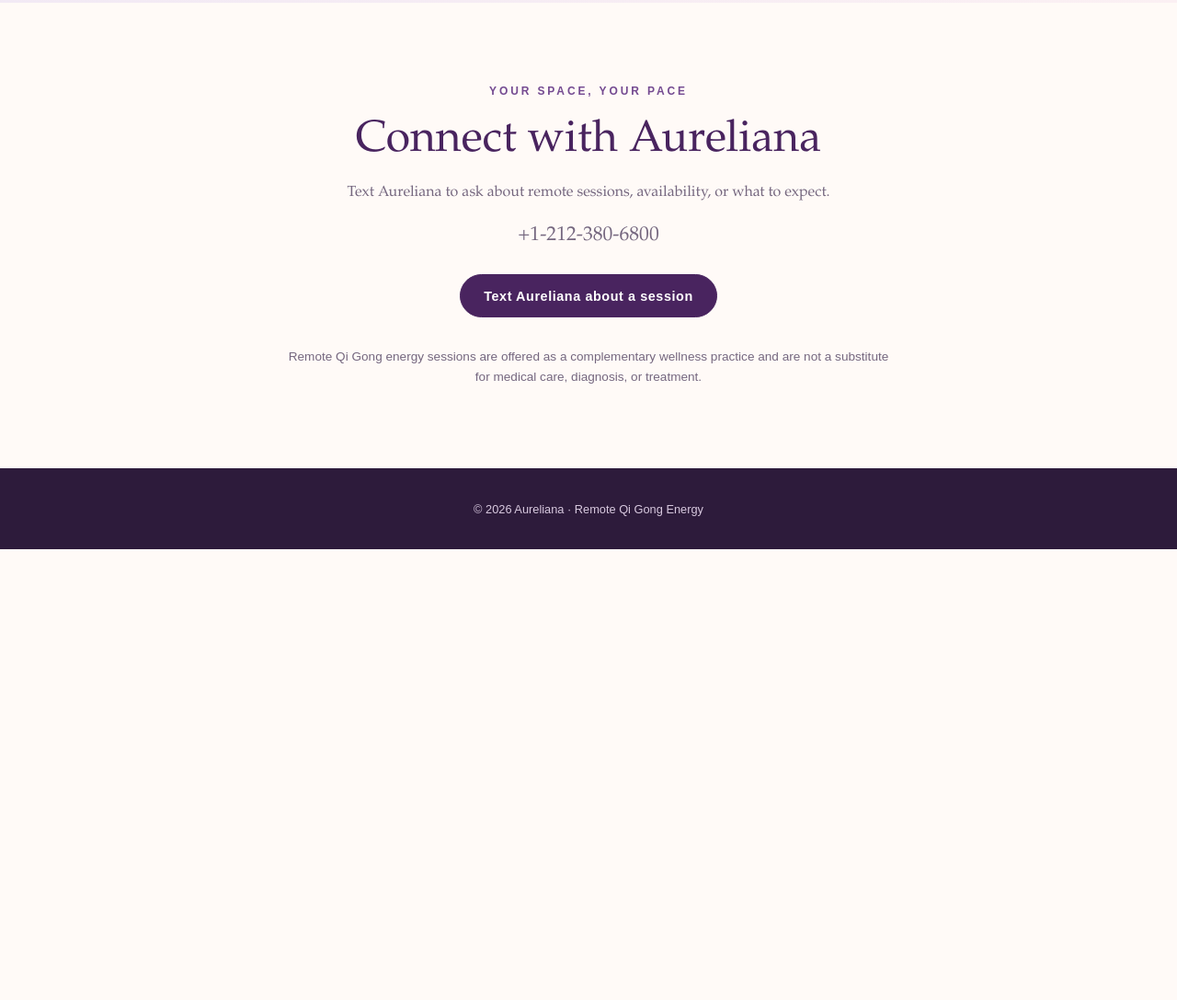
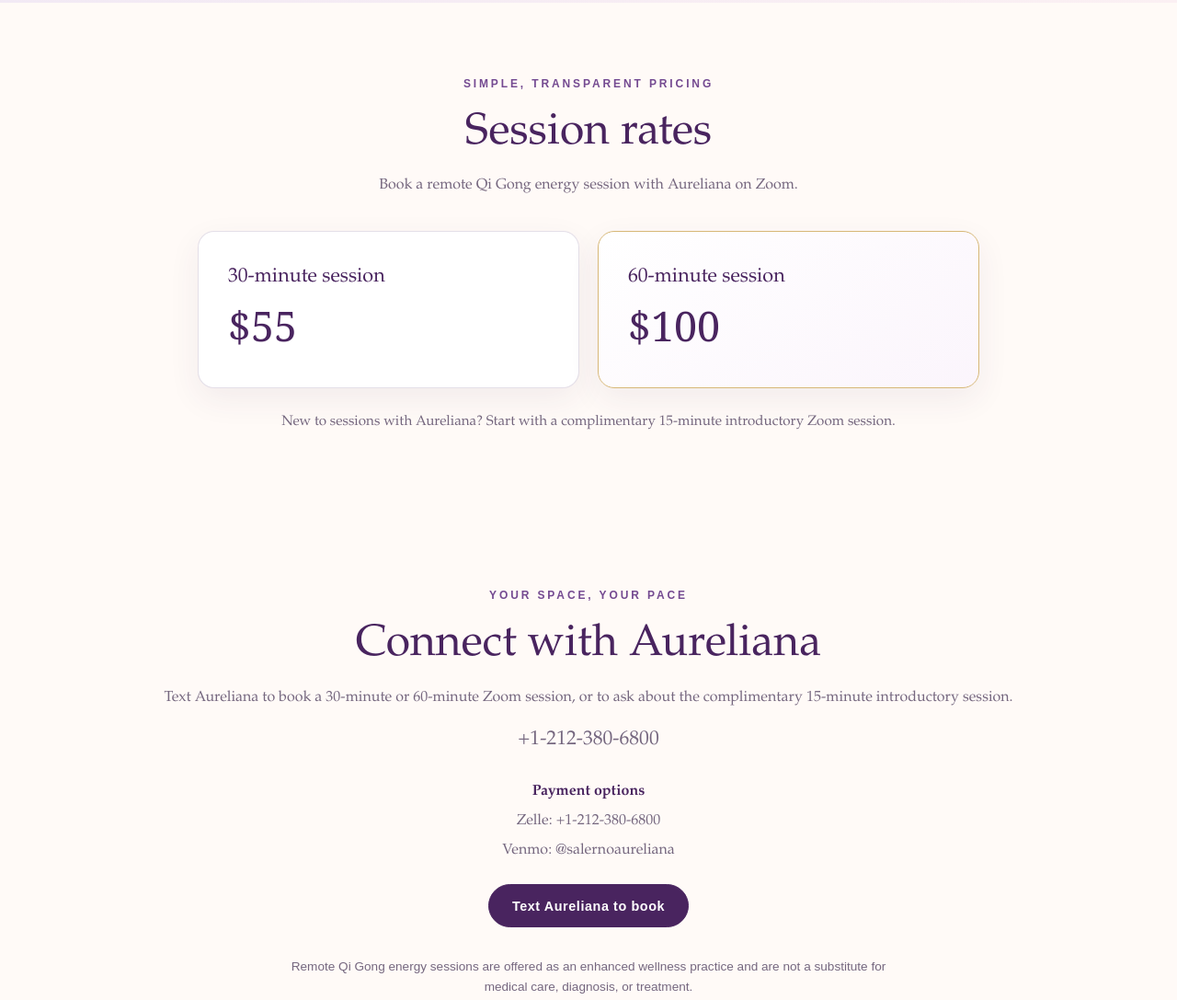
Before and after one commit to ksalerno99/qigongrely, a plain HTML site: page index.html in a window 1280 px wide. Shown: the part 1716-2803 px from the top of the page at 92% size. Before the commit the page ends 2313 px from the top, so only its background shows below. Drawn offline with Linux system fonts and the light colour scheme.

Commit message:
Published pricing

```diff
--- a/index.html
+++ b/index.html
@@ -6,7 +6,7 @@
   <meta name="theme-color" content="#2d1749">
   <meta
     name="description"
-    content="Explore remote Qi Gong energy sessions with Aureliana, inspired by Fa Qi and offered as a complementary wellness practice."
+    content="Explore remote Qi Gong energy sessions with Aureliana, inspired by Fa Qi and offered as an enhanced wellness practice."
   >
   <title>Aureliana | Remote Qi Gong Energy</title>
 
@@ -260,6 +260,67 @@
       font-size: .95rem;
     }
 
+    .pricing {
+      padding: 5rem 1.25rem;
+      background: var(--cream);
+      text-align: center;
+    }
+
+    .pricing-inner {
+      width: min(850px, 100%);
+      margin: 0 auto;
+    }
+
+    .pricing .eyebrow {
+      color: var(--violet);
+    }
+
+    .pricing-intro {
+      max-width: 620px;
+      margin: 0 auto 2.25rem;
+      color: var(--muted);
+    }
+
+    .pricing-cards {
+      display: grid;
+      grid-template-columns: repeat(2, minmax(0, 1fr));
+      gap: 1.25rem;
+      text-align: left;
+    }
+
+    .price-card {
+      position: relative;
+      padding: 2rem;
+      border: 1px solid rgba(91, 59, 111, .16);
+      border-radius: 18px;
+      background: #fff;
+      box-shadow: 0 12px 35px rgba(75, 43, 91, .07);
+    }
+
+    .price-card.featured {
+      border-color: var(--gold);
+      background: linear-gradient(145deg, #fff, #fbf5fc);
+    }
+
+    .price-card h3 {
+      margin: 0;
+      color: var(--plum);
+      font-size: 1.35rem;
+      font-weight: 400;
+    }
+
+    .price {
+      margin: .5rem 0;
+      color: var(--plum);
+      font: 400 2.8rem/1.2 Georgia, serif;
+    }
+
+    .first-session-note {
+      margin: 1.5rem 0 0;
+      color: var(--muted);
+      font-size: .95rem;
+    }
+
     .contact {
       text-align: center;
     }
@@ -278,6 +339,20 @@
       margin: .6rem 0 1.5rem;
       color: var(--plum);
       font-size: 1.35rem;
+    }
+
+    .payment-options {
+      margin: 1.5rem auto;
+      color: var(--muted);
+    }
+
+    .payment-options p {
+      margin: .35rem 0;
+    }
+
+    .payment-options strong {
+      color: var(--plum);
+      font-weight: 600;
     }
 
     .note {
@@ -324,6 +399,12 @@
       .practice-inner {
         padding-top: 4rem;
         padding-bottom: 4rem;
+      }
+    }
+
+    @media (max-width: 600px) {
+      .pricing-cards {
+        grid-template-columns: 1fr;
       }
     }
 
@@ -399,7 +480,7 @@
             <div class="card-details">
               <p>
                 Make time to pause, reconnect with your sense of vitality, and
-                welcome a fresh perspective through a gentle energy session.
+                welcome a higher frequency through a gentle energy session.
               </p>
               <p>
                 Aureliana will explain how she approaches the session before it
@@ -421,7 +502,7 @@
                 practice.
               </p>
               <p>
-                People’s experiences vary. This is a complementary wellness
+                People’s experiences vary. This is an enhanced wellness
                 practice, not a medical treatment or a substitute for care from
                 a health professional.
               </p>
@@ -449,21 +530,57 @@
       </div>
     </section>
 
+    <section class="pricing" aria-labelledby="pricing-title">
+      <div class="pricing-inner fade-in">
+        <p class="eyebrow">Simple, transparent pricing</p>
+        <h2 id="pricing-title">Session rates</h2>
+        <p class="pricing-intro">
+          Book a remote Qi Gong energy session with Aureliana on Zoom.
+        </p>
+
+        <div class="pricing-cards">
+          <article class="price-card">
+            <h3>30-minute session</h3>
+            <p class="price">$55</p>
+          </article>
+
+          <article class="price-card featured">
+            <h3>60-minute session</h3>
+            <p class="price">$100</p>
+          </article>
+        </div>
+
+        <p class="first-session-note">
+          New to sessions with Aureliana? Start with a complimentary 15-minute
+          introductory Zoom session.
+        </p>
+      </div>
+    </section>
+
     <section class="section contact fade-in" id="contact" aria-labelledby="contact-title">
       <p class="eyebrow" style="color: var(--violet)">Your space, your pace</p>
       <h2 id="contact-title">Connect with Aureliana</h2>
       <p>
-        Text Aureliana to ask about remote sessions, availability, or what to expect.
+        Text Aureliana to book a 30-minute or 60-minute Zoom session, or to ask
+        about the complimentary 15-minute introductory session.
       </p>
       <p class="phone">+1-212-380-6800</p>
+
+      <div class="payment-options">
+        <p><strong>Payment options</strong></p>
+        <p>Zelle: +1-212-380-6800</p>
+        <p>Venmo: @salernoaureliana</p>
+      </div>
+
       <a
         class="button"
-        href="sms:+12123806800?body=Hi%20Aureliana%2C%20I%E2%80%99m%20interested%20in%20a%20remote%20Qi%20Gong%20energy%20session."
+        href="sms:+12123806800?body=Hi%20Aureliana%2C%20I%E2%80%99d%20like%20to%20book%20a%20Zoom%20session."
       >
-        Text Aureliana about a session
+        Text Aureliana to book
       </a>
+
       <p class="note">
-        Remote Qi Gong energy sessions are offered as a complementary wellness
+        Remote Qi Gong energy sessions are offered as an enhanced wellness
         practice and are not a substitute for medical care, diagnosis, or
         treatment.
       </p>
```
